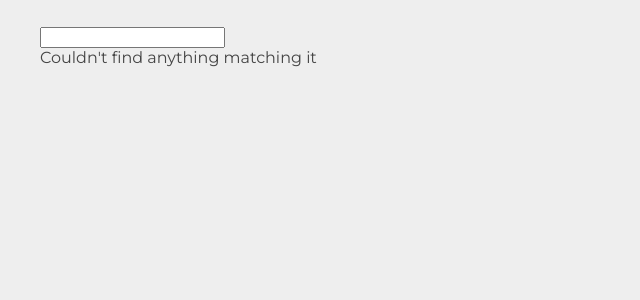
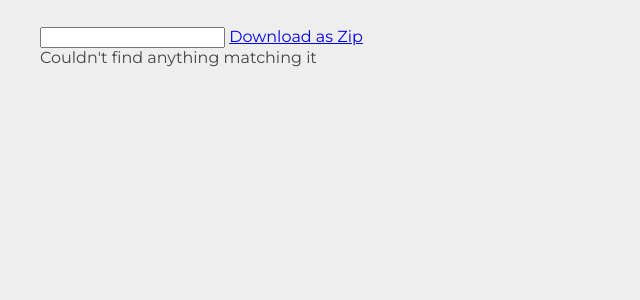
Before and after one commit to krishnanunnir/bhav, a Django app: template app/templates/index.html in a window 1280 px wide. Shown: the top 300 px of the page, without its empty margins (0-640 px from the left). Run offline with Django 3.2, Linux system fonts and the light colour scheme; the template is opened without the code that fills it, so the values that code supplies are empty; parts of the project's set-up code (start-up, migrations or seed data) failed here and were passed over; some libraries are stand-ins or nearby versions.

Commit message:
[feature] Added download as zip

```diff
--- a/app/static/js/script.js
+++ b/app/static/js/script.js
@@ -25,9 +25,12 @@ var app = new Vue({
             // if not an empty string we return the searched for value
             if(stock){
                 url = "http://127.0.0.1:8000/api/"+stock;
+                downloadUrl = "/api/downloads/"+stock;
             }else{
                 url = "http://127.0.0.1:8000/api/stonks";
+                downloadUrl = "/api/downloads/";
             }
+            document.getElementById("downloadhref").href = downloadUrl;
             const response = await fetch(url);
             console.log(response);
             this.message = await response.json();
--- a/app/templates/index.html
+++ b/app/templates/index.html
@@ -10,6 +10,7 @@
 <div id="app">
     <br>
     <input type="text" id="search" v-model="stockname">
+    <a href="api/downloads/" id="downloadhref">Download as Zip</a>
     <br>
     <div id="result">
         <table class="rwd-table" v-if="message.length">
@@ -30,7 +31,7 @@
               <td data-th="Low">${ mess.low_value }</td>
             </tr>
         </table>
-        <span v-else>Couldn't find anything matching it</span>
+        <div v-else>Couldn't find anything matching it</span>
 
     </div>
 </div>
--- a/app/urls.py
+++ b/app/urls.py
@@ -6,4 +6,6 @@ urlpatterns = [
     path('stonks', views.stock_list),
     path('search', views.render_stock),
     path('<str:stockname>', views.stock_list_by_name),
+    path('downloads/', views.get_as_zip),
+    path('downloads/<str:stockname>', views.get_as_zip),
 ]
--- a/app/views.py
+++ b/app/views.py
@@ -2,6 +2,8 @@ from django.shortcuts import render
 from .serializers import ImportDateSerializer
 from django.views.decorators.csrf import csrf_exempt
 from .models import ImportDate
+import datetime
+import csv
 from django.http import HttpResponse, JsonResponse
 # Create your views here.
 
@@ -26,5 +28,21 @@ def stock_list_by_name(request, stockname):
         serializer = ImportDateSerializer(importDateObj,many= True)
         return JsonResponse(serializer.data,safe= False)
 
+def get_as_zip(request, stockname=""):
+    # Create the HttpResponse object with the appropriate CSV header.
+    importDateObj = ImportDate.objects.filter(name__icontains=stockname).order_by("-id")
+    date_of_access_string = datetime.date.today().strftime("%d%m%y")
+    if stockname:
+        file_name_zip = f'EQ{date_of_access_string}_{stockname}.zip'
+    else:
+        file_name_zip = f'EQ{date_of_access_string}.zip'
+    response = HttpResponse(content_type='text/csv')
+    response['Content-Disposition'] = f'attachment; filename="{file_name_zip}.csv"'
+    writer = csv.writer(response)
+    writer.writerow(['Code', 'Name', 'Open','Close','Low', 'High'])
+    for  obj in importDateObj:
+        print(obj)
+        writer.writerow([obj.code,obj.name,obj.open_value,obj.close_value,obj.low_value,obj.high_value])
+    return response
 def render_stock(request, template = "index.html"):
     return render(request, template)
```
